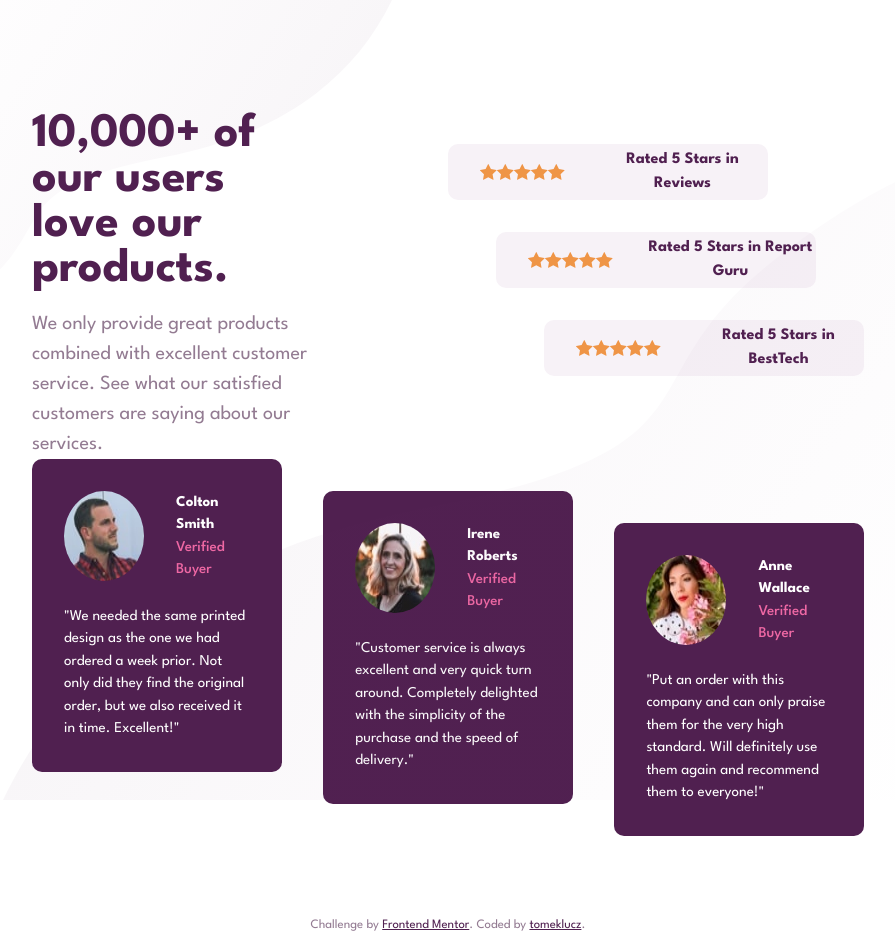
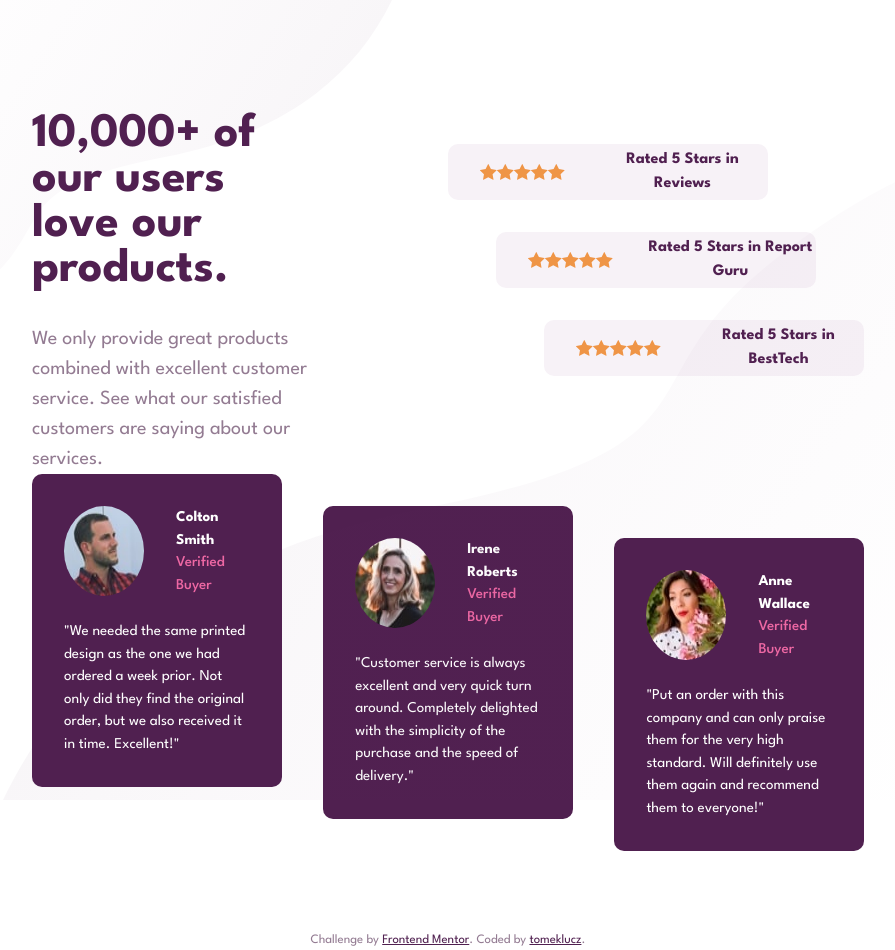
Before and after one commit to tomeklucz/FM-social-proof-section, a plain HTML site: page index.html in a window 1280 px wide. Shown: the whole page, without its empty margins (192-1087 px from the left). Drawn offline with Linux system fonts and the light colour scheme.

Commit message:
refactoring done

```diff
--- a/index.html
+++ b/index.html
@@ -3,7 +3,6 @@
   <head>
     <meta charset="UTF-8" />
     <meta name="viewport" content="width=device-width, initial-scale=1.0" />
-    <!-- displays site properly based on user's device -->
 
     <link
       rel="icon"
@@ -14,8 +13,6 @@
     <link rel="stylesheet" href="style.css" />
 
     <title>Frontend Mentor | Social proof section</title>
-
-    <!-- Feel free to remove these styles or customise in your own stylesheet 👍 -->
   </head>
   <body>
     <main>
@@ -40,7 +37,7 @@
         class="desktop-bg-bottom"
       />
       <section class="intro">
-        <div class="intro-text">
+        <div class="intro-text-container">
           <h1 class="heading">10,000+ of our users love our products.</h1>
           <p class="text">
             We only provide great products combined with excellent customer
@@ -138,7 +135,6 @@
           </p>
         </div>
       </section>
-      <!-- <span class="bg-bottom"></span> -->
     </main>
     <footer>
       <div class="attribution">
--- a/style.css
+++ b/style.css
@@ -17,6 +17,7 @@
   --font-size: 15px;
 }
 
+/* global */
 body {
   font-family: "League Spartan", sans-serif;
   color: var(--white-color);
@@ -30,9 +31,9 @@ main {
   max-width: 90vw;
   margin: 5rem auto;
   padding: 2rem;
-  /* border: 1px solid black; */
 }
 
+/* background images */
 .mobile-bg-top {
   position: absolute;
   top: 0;
@@ -59,7 +60,7 @@ main {
   color: var(--very-dark-magenta-color);
   font-size: 2.5rem;
   font-weight: 700;
-  margin-bottom: 5%;
+  margin-bottom: 2rem;
   line-height: normal;
 }
 
@@ -96,10 +97,6 @@ main {
   text-align: left;
 }
 
-/* .testimonial-container:nth-last-of-type(1) {
-  margin-bottom: 0;
-} */
-
 .author-container {
   display: flex;
   align-items: stretch;
@@ -132,9 +129,8 @@ main {
   color: var(--very-dark-magenta-color);
 }
 
-/* media queriers */
-
-@media (min-width: 1280px) {
+/* media queries */
+@media (min-width: 1024px) {
   main {
     max-width: 70vw;
   }
@@ -167,7 +163,7 @@ main {
     justify-content: space-between;
   }
 
-  .intro-text {
+  .intro-text-container {
     width: 40%;
     text-align: left;
   }
```
Also changed, not shown: screenshots/Screenshot-1-desktop.PNG (added), 1 other file.
